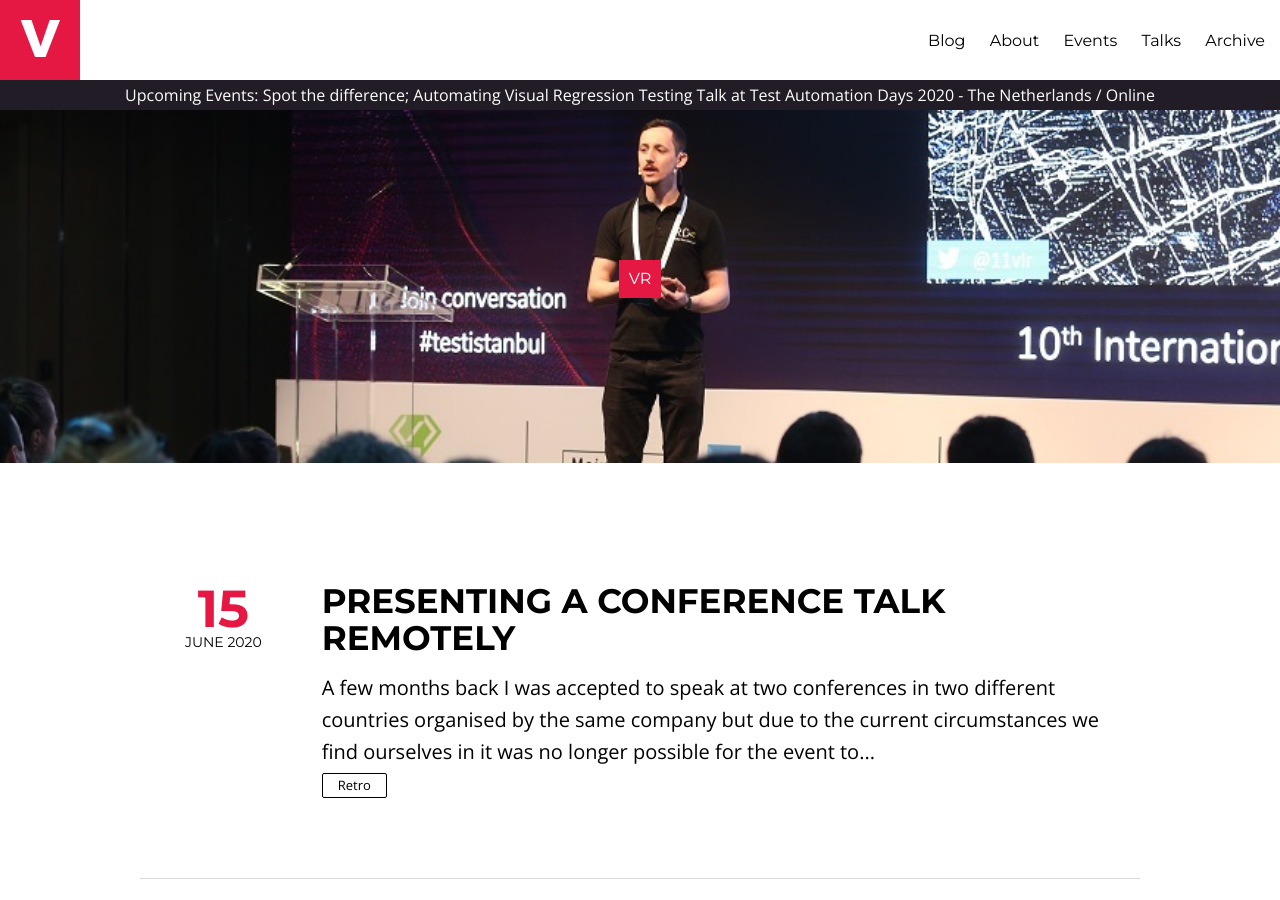
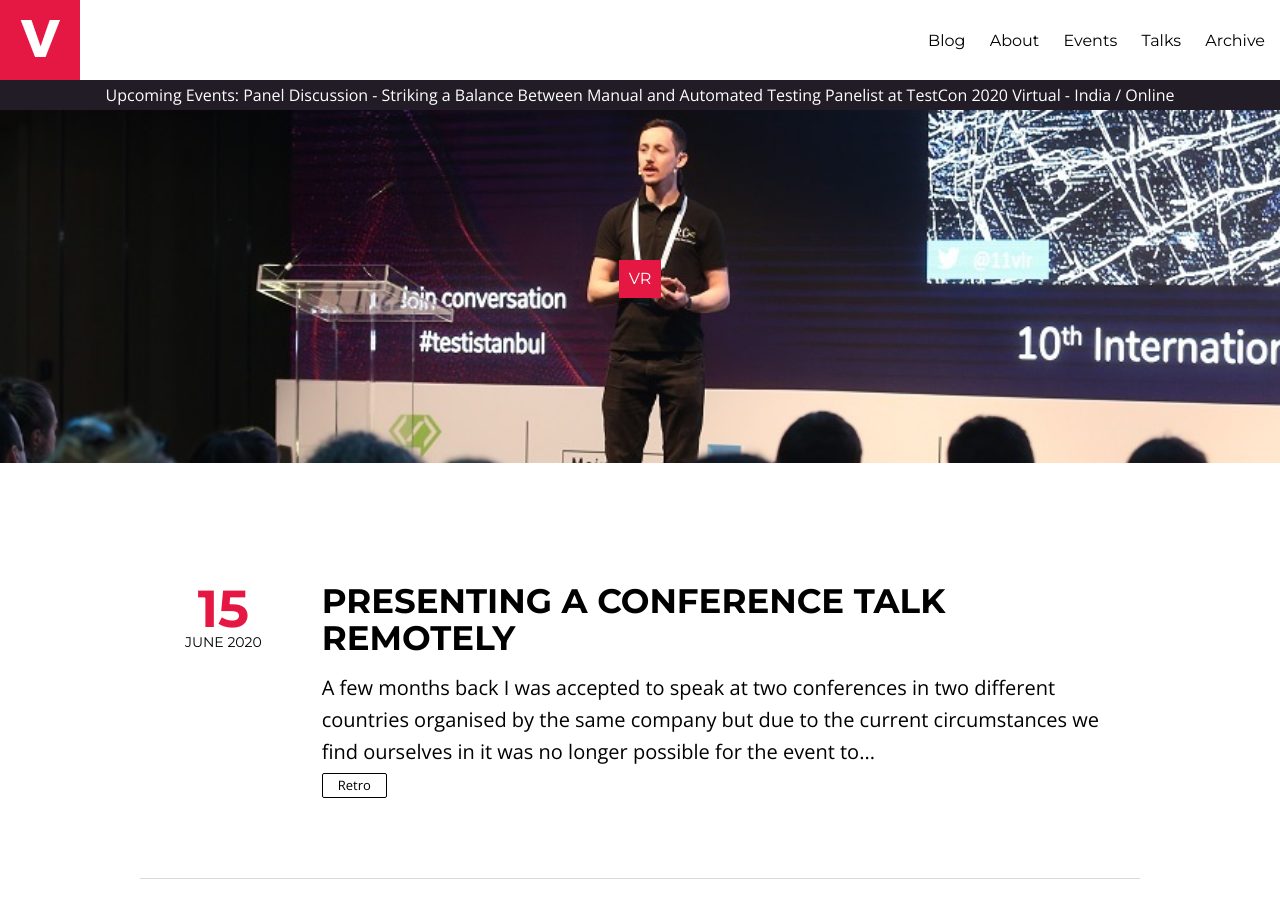
Before and after one commit to vivrichards600/vivrichards600.github.io, a Jekyll site: the page built from index.html, in a window 1280 px wide and 900 px high. Built offline with Jekyll 4.4.1, drawn with Linux system fonts in a browser that asks for light colours; nearby versions of some CDN libraries.

Commit message:
Updating talk opportunities

```diff
--- a/_data/conferences.yml
+++ b/_data/conferences.yml
@@ -1,11 +1,11 @@
-  - startdate: 23rd September 2020
+  - startdate: 26th September 2020
     enddate:
-    name: Test Automation Days 2020
-    role: Talk
-    title: Spot the difference; Automating Visual Regression Testing
-    url:  https://www.testautomationdays.com/
-    country: The Netherlands / Online
-    city: Utrecht
+    name: TestCon 2020 Virtual
+    role: Panelist
+    title: Panel Discussion - Striking a Balance Between Manual and Automated Testing
+    url: https://www.clavent.com/testcon-2020-bangalore/
+    country: India / Online
+    city: Bangalore
     year: 2020
   - startdate: 13th October 2020
     enddate: 15th October 2020
```
